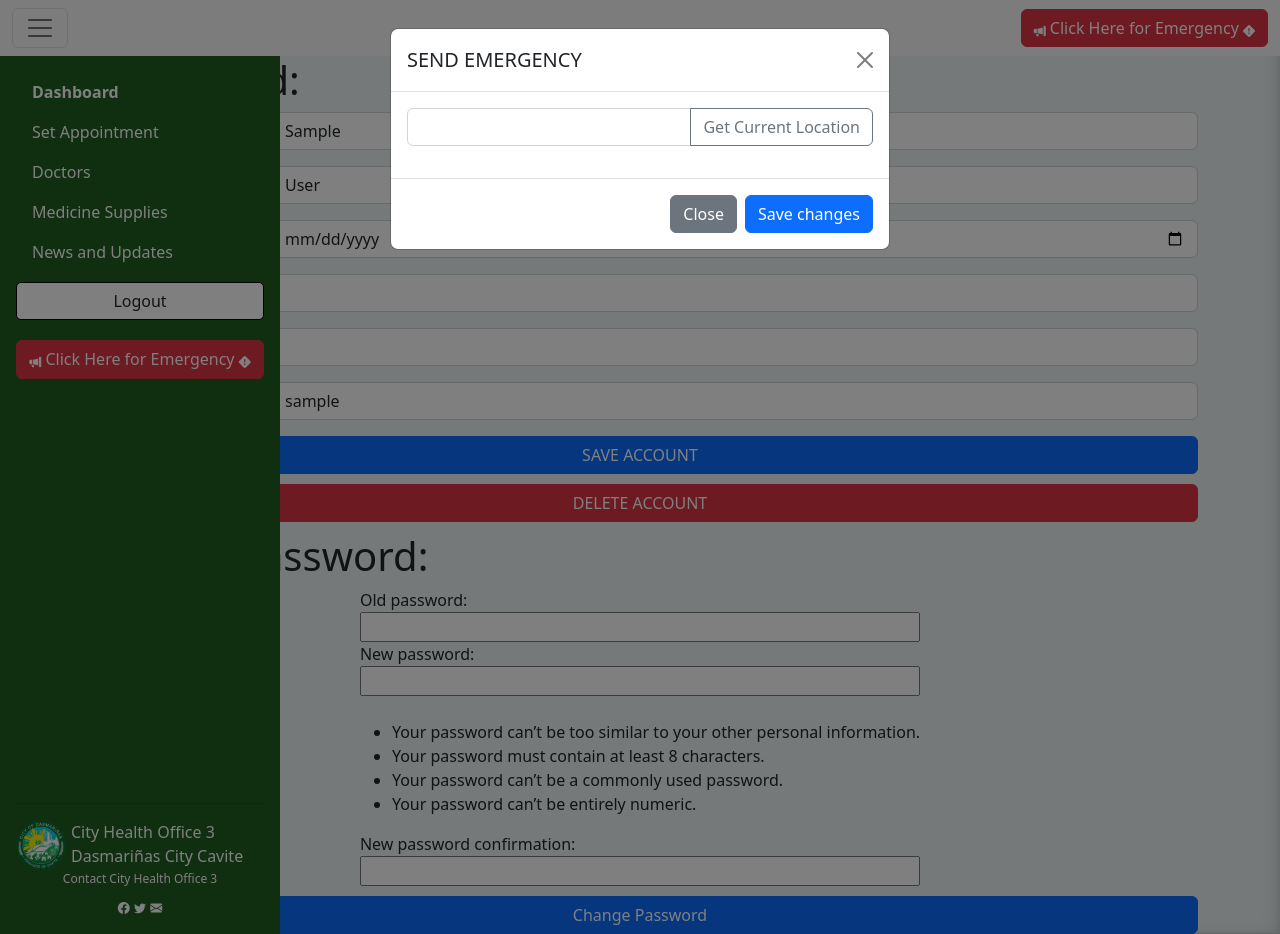
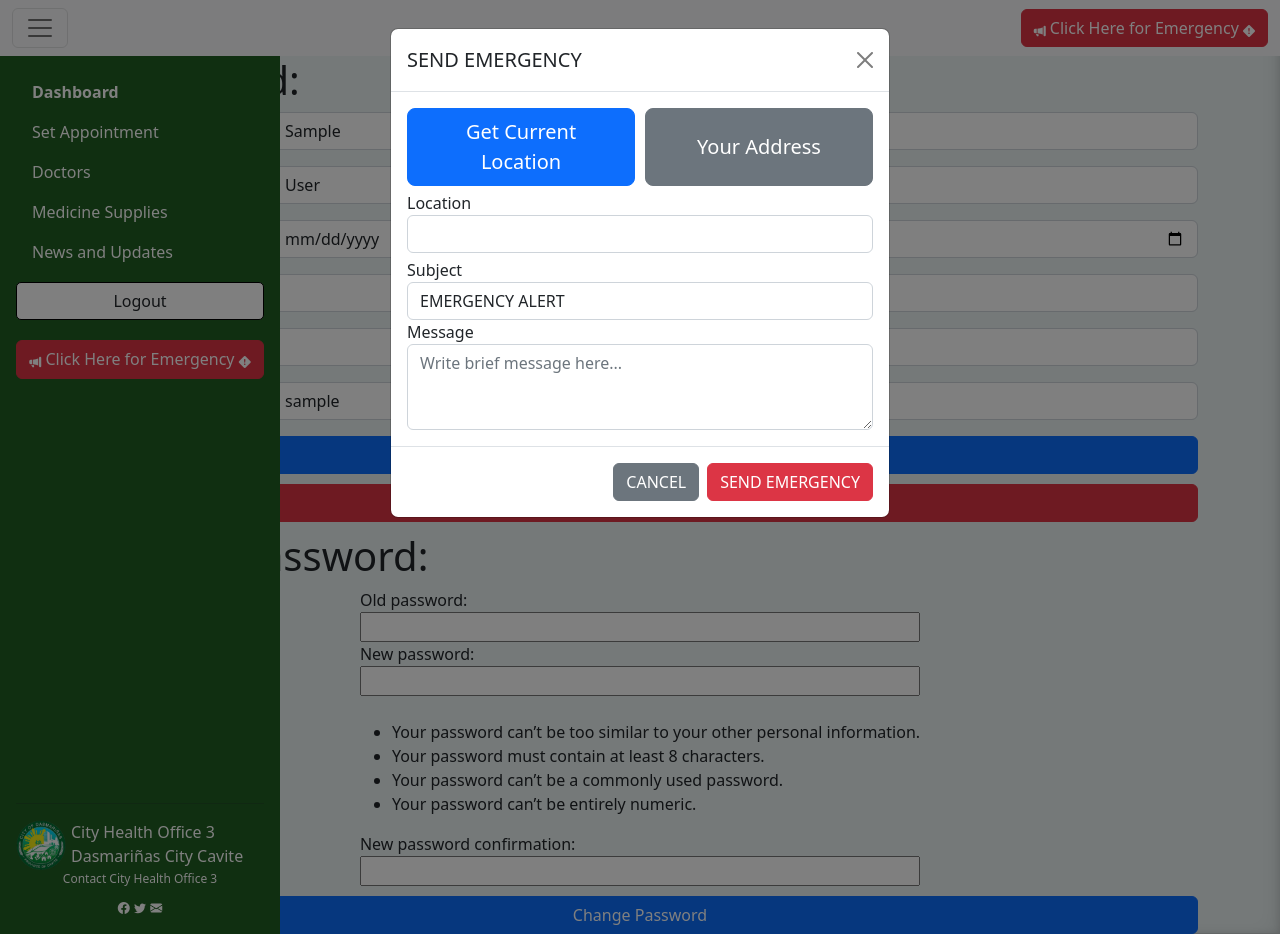
Before and after one commit to Luwiezzz/bhc_app, a Django app: page /patient_dashboard in a window 1280 px wide, after a click on "Click Here for Emergency". Run offline with Django 4.2, Linux system fonts and the light colour scheme; the visitor is signed in with stand-in values (Sample User, id 1).

Commit message:
Add Files

```diff
--- a/bhc_project/bhc_app/templates/bhc_app/patient_dashboard.html
+++ b/bhc_project/bhc_app/templates/bhc_app/patient_dashboard.html
@@ -250,19 +250,35 @@
             <h5 class="modal-title" id="exampleModalLabel">SEND EMERGENCY</h5>
             <button type="button" class="btn-close" data-bs-dismiss="modal" aria-label="Close"></button>
           </div>
-          <div class="modal-body">
+          <form action="/sendalert" method="post">
+            {% csrf_token %}
+            <div class="modal-body">
+              <input type="text" class="form-control" id="email" name="email" value="{{user.email}}" hidden required>
+              <div style="display: flex; width: 100%; gap: 10px">
+                <button type="button" class="btn btn-primary btn-lg btn-block" onclick="getLocation()" style="width: 100%;">Get Current Location</button>
+                <button type="button" class="btn btn-secondary btn-lg btn-block" onclick="getAddress()" style="width: 100%;">Your Address</button>
+              </div>
 
-            <div class="input-group mb-3">
-              <input type="text" class="form-control" id="demo">
-              <button class="btn btn-outline-secondary" type="button" id="button-addon2" onclick="getLocation()">Get Current Location</button>
+              <div class="form-group" style="margin-top: 5px;">
+                <label for="demo">Location</label>
+                <input type="text" class="form-control" id="demo" name="location" required>
+              </div>
+
+              <div class="form-group" style="margin-top: 5px;">
+                <label for="subject">Subject</label>
+                <input type="text" class="form-control" id="subject" name="subject" value="EMERGENCY ALERT" required>
+              </div>
+
+              <div class="form-group">
+                <label for="message">Message</label>
+                <textarea class="form-control" id="message" name="message" rows="3" placeholder="Write brief message here..." required></textarea>
+              </div>
             </div>
-
-
-          </div>
-          <div class="modal-footer">
-            <button type="button" class="btn btn-secondary" data-bs-dismiss="modal">Close</button>
-            <button type="button" class="btn btn-primary">Save changes</button>
-          </div>
+            <div class="modal-footer">
+              <button type="button" class="btn btn-secondary" data-bs-dismiss="modal">CANCEL</button>
+              <button type="submit" class="btn btn-danger">SEND EMERGENCY</button>
+            </div>
+          </form>
         </div>
       </div>
     </div>
@@ -335,6 +351,10 @@
     function showPosition(position) {
       document.getElementById("demo").value = "https://www.latlong.net/c/?lat=" + position.coords.latitude + "&long=" + position.coords.longitude;
     }
+
+    function getAddress() {
+      document.getElementById("demo").value = '{{user.address}}';
+    }
   </script>
 
   </body>
--- a/bhc_project/bhc_app/urls.py
+++ b/bhc_project/bhc_app/urls.py
@@ -27,6 +27,7 @@ urlpatterns = [
      path('patient_news_and_update', views.patient_news_and_update, name='patient_news_and_update'),
      path('patient_set_appointment', views.patient_set_appointment, name='patient_set_appointment'),
      path('patient_set_appointment_submit', views.patient_set_appointment_submit, name='patient_set_appointment_submit'),
+     path('sendalert', views.sendalert, name='sendalert'),
 
 
 
--- a/bhc_project/bhc_app/views.py
+++ b/bhc_project/bhc_app/views.py
@@ -17,6 +17,9 @@ from django.contrib.auth.forms import PasswordChangeForm
 from django.db.models import Q
 from datetime import date, datetime
 import datetime
+
+from django.core.mail import send_mail
+from django.conf import settings
 
 
 
@@ -173,6 +176,18 @@ def patient_news_and_update(request):
     'news': news
     }
     return render(request, 'bhc_app/patient_news_and_update.html', context)
+
+def sendalert(request):
+    if request.method =='POST':
+        email = request.POST.get('email')
+        subject = request.POST.get('subject')
+        message = request.POST.get('message')
+        location = request.POST.get('location')
+        message1 = message + " " + "Here's my address/current location -->" + " " + location
+        send_mail(subject,
+            message1, email , [settings.EMAIL_HOST_USER], fail_silently=False)
+        messages.success(request, 'Successfully Send Alert!')
+        return redirect('/patient_dashboard')
 
 
 
```
Also changed, not shown: bhc_project/bhc_project/settings.py (+8 -0 lines).
